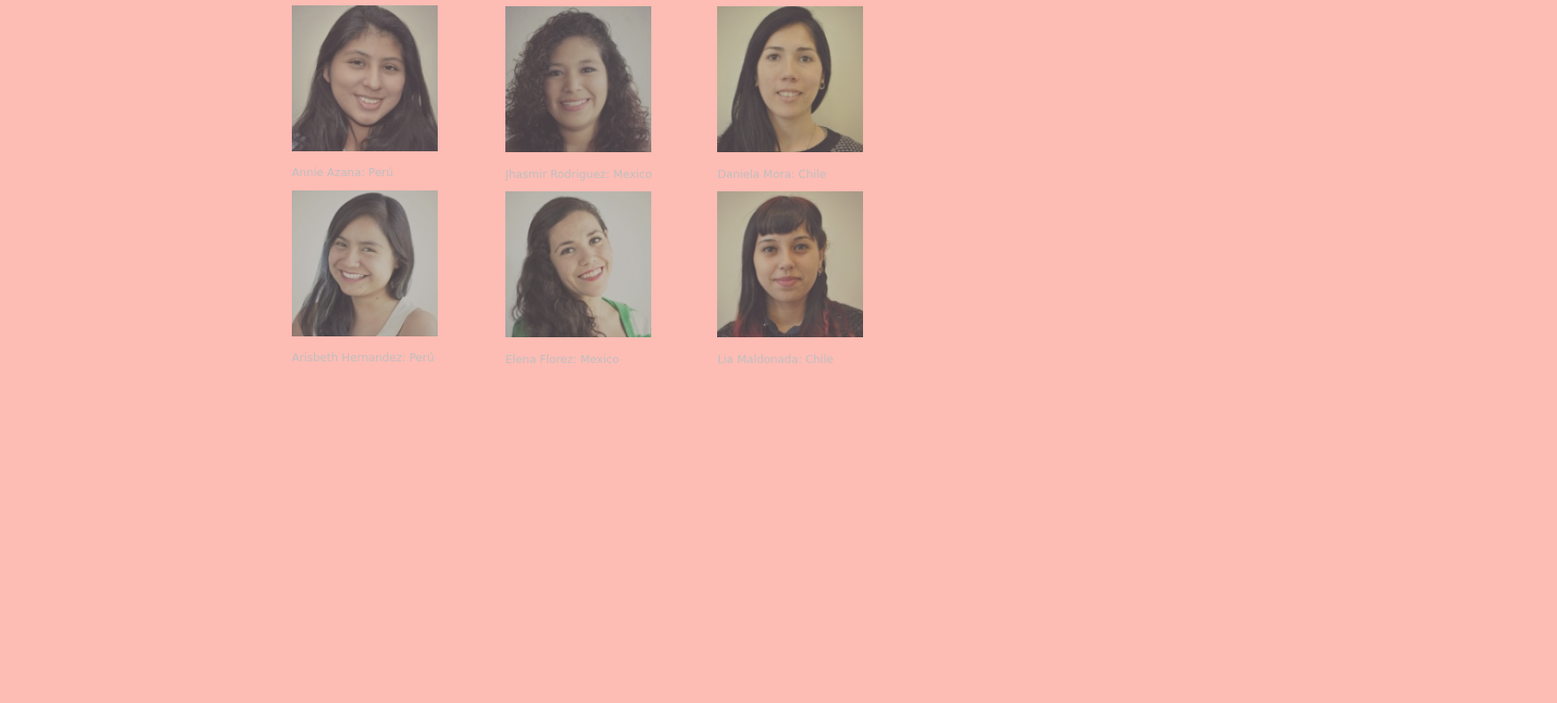
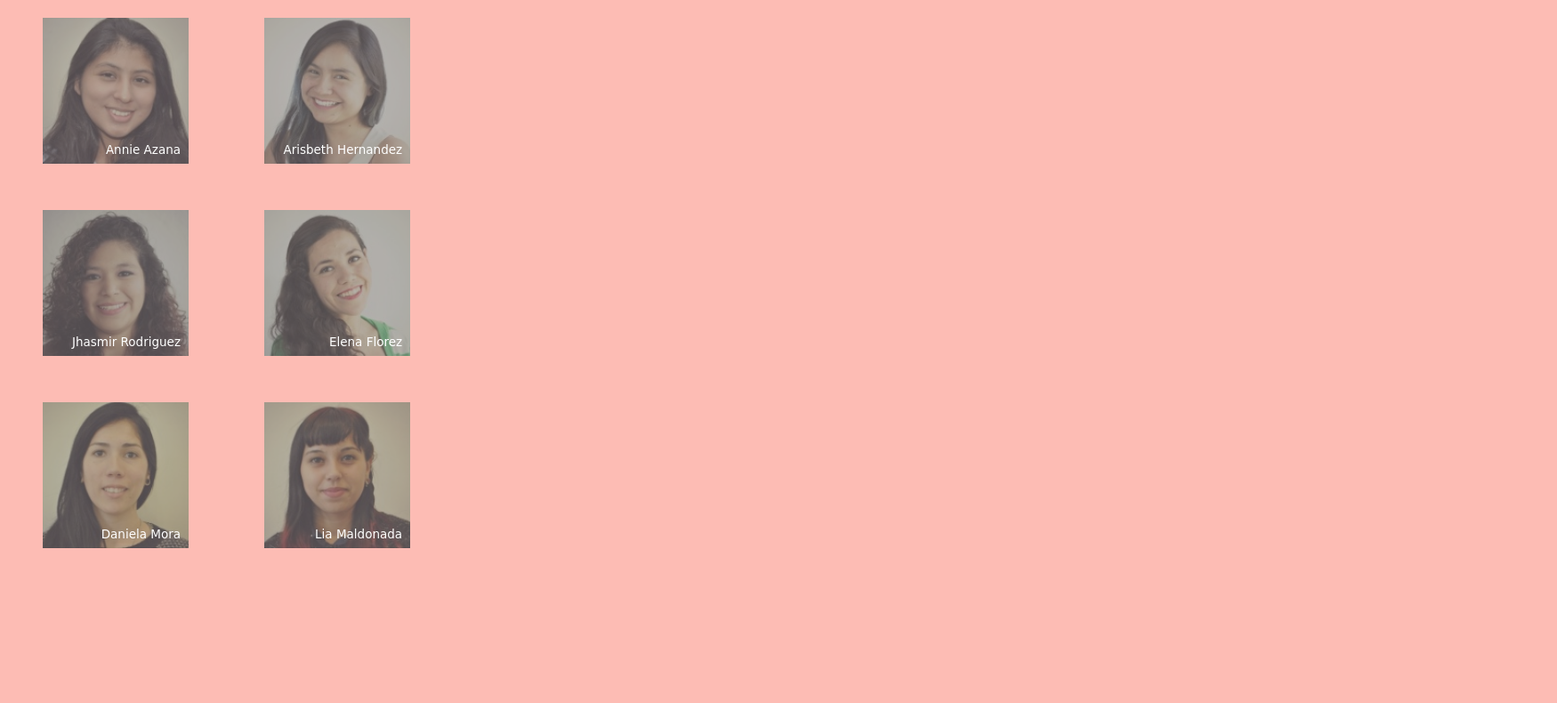
Before and after one commit to franshescaqm/Nuestras-Coders, a plain HTML site: page index.html in a window 1280 px wide. Shown: the part 93-883 px from the top of the page at 89% size, 1750 px wide, since content can reach past the window. After the commit the page ends 800 px from the top, so only its background shows below. Drawn offline with Linux system fonts and the light colour scheme; a web font is replaced by a local one.

Commit message:
Termino de estructura CSS con comentarios incluidos

```diff
--- a/css/main.css
+++ b/css/main.css
@@ -7,79 +7,45 @@ header{
   font-family: 'Pacifico', cursive
 }
 
-/*Tipo de letra dentro de imagenes*/
-div{
-font-family: 'Fredericka the Great', cursive;
-padding-left: 320px;
-/*Mueve todas las imagenes hacia la derecha añadiendole relleno*/
+/* Se inserto 0 para que no tenga un relleno entre el margen y el subraydo */
+h1{
+  margin-bottom: 0px;
 }
 
-/*insertando tamaño de letra en color blanco sin subrayado */
-p{
-  font-size: 12.5px;
-  color:white;
-  text-align: justify;
-}
-
-/* Quitando subrayado automatico que nos da la etiqueta anchor */
-a{
-  text-decoration: none;
-}
-
-/*Anchura de imagen*/
-img{
-  width: 164px;
+/* Se crea subrayado para titulo (h1)*/
+.line{
+width: 80px;
+height: 10px;
+background-color: black;
 
 }
 
-/* Efectos de color a fotos*/
-.one {
-  -webkit-filter: contrast(50%);
-  filter:contrast(50%);
+/*Tipo de letra dentro de imagenes*/
+#container{
+font-family: 'Fredericka the Great', cursive;
+width: 50%; /*encerrando las imagenes en un contendor para que la letra este dentro ello*/
+padding-top: 10px;
 }
 
-.two {
-  -webkit-filter: contrast(50%);
-  filter:contrast(50%);
+/*insertando tamaño de letra de color blanco sin subrayado hacia la derecha */
+figcaption{
+  position: relative;
+  bottom: 28px;
+  right: 9px;
+  font-size: 13.5px;
+  color:white;
+  text-align: right;
 }
 
-/*Posicionando fotos*/
-.three{
-position: relative;
-bottom: 25.9em;
-left: 15em;
--webkit-filter: contrast(50%);
-filter:contrast(50%);
+
+/*Anchura de imagen con filtro para un efecto mas oscuro*/
+img{
+width: 164px;
+-webkit: filter: contrast(0.4);
+ filter: contrast(0.4);
 }
 
-.four{
-position: relative;
-bottom: 25.9em;
-left: 15em;
--webkit-filter: contrast(50%);
-filter:contrast(50%);
+/* Se indico que tenga una efecto en line pero en bloque*/
+figure{
+  display: inline-block;
 }
-
-.five{
-position: relative;
-bottom: 51.9em;
-left: 29.9em;
--webkit-filter: contrast(50%);
-filter:contrast(50%);
-}
-
-.five{
-position: relative;
-bottom: 51.9em;
-left: 29.9em;
--webkit-filter: contrast(50%);
-filter:contrast(50%);
-}
-
-.six{
-position: relative;
-bottom: 51.9em;
-left: 29.9em;
--webkit-filter: contrast(50%);
-filter:contrast(50%);
-}
--- a/index.html
+++ b/index.html
@@ -14,17 +14,42 @@
 <!--título-->
 <header>
   <h1>Nuestras Coders</h1>
+  <!--line de subrayado-->
+  <div class="line"></div>
 </header>
 
 <!--englobando imagenes-->
-<div id="fotos"
-<!--Enlazando las imagenes-->
-<a class="one" href="#"> <img src="assets/img/annie-azana_p.jpg" alt="annie-azana_p"><p>Annie Azana: Perú</p> </a>
-<a class="two "href="#"><img src="assets/img/arisbeth-hernandez_p.jpg" alt="arisbeth-hernandez_p"><p> Arisbeth Hernandez: Perú </p> </a>
-<a class="three" href="#"><img src="assets/img/jhasmir_rodriguez_m.jpg" alt="jhasmir_rodriguez_m"> <p> Jhasmir Rodriguez: Mexico </p> </a>
-<a class="four "href="#"><img src="assets/img/elena-florez_m.jpg" alt="elena-florez_m"> <p> Elena Florez: Mexico </p> </a>
-<a class="five" href="#"><img src="assets/img/daniela-mora_c.jpg" alt="daniela-mora_c"><p> Daniela Mora: Chile </p> </a>
-<a class="six" href="#"><img src="assets/img/lia-maldonado_c.jpg" alt="lia-maldonada_c"> <p> Lia Maldonada: Chile </p> </a>
+<div id="container">
+
+  <figure class="one">
+    <img src="assets/img/annie-azana_p.jpg" alt="annie-azana_p">
+    <figcaption>Annie Azana</figcaption>
+  </figure>
+
+  <figure class="two">
+    <img src="assets/img/arisbeth-hernandez_p.jpg" alt="arisbeth-hernandez_p">
+    <figcaption> Arisbeth Hernandez</figcaption>
+  </figure>
+
+  <figure class="three" >
+    <img src="assets/img/jhasmir_rodriguez_m.jpg" alt="jhasmir_rodriguez_m">
+    <figcaption> Jhasmir Rodriguez</figcaption>
+  </figure>
+
+  <figure class="four">
+    <img src="assets/img/elena-florez_m.jpg" alt="elena-florez_m">
+    <figcaption> Elena Florez</figcaption>
+  </figure>
+
+  <figure class="five" >
+    <img src="assets/img/daniela-mora_c.jpg" alt="daniela-mora_c">
+    <figcaption> Daniela Mora</figcaption>
+  </figure>
+
+  <figure class="six" >
+    <img src="assets/img/lia-maldonado_c.jpg" alt="lia-maldonada_c">
+    <figcaption> Lia Maldonada</figcaption>
+  </figure>
 
 </div>
 
```
